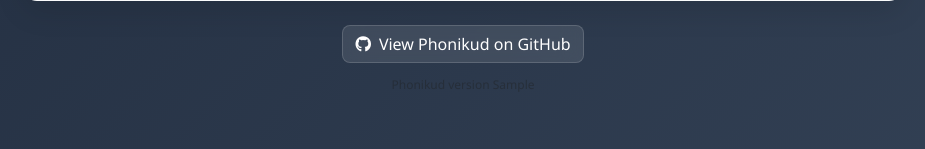
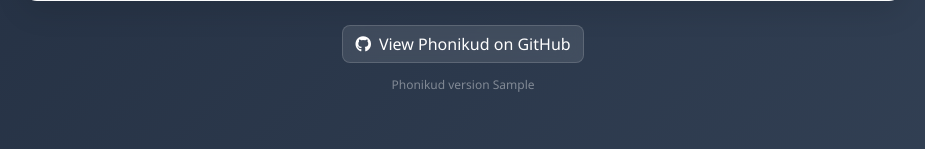
Before and after one commit to thewh1teagle/phonikud-tts, a Flask app: template examples/space_v1/templates/index.html in a window 1280 px wide. Shown: the part 651-800 px from the top of the page, without its empty margins (177-1102 px from the left). Run offline with Flask 3, Linux system fonts and the light colour scheme; the template is opened without the code that fills it: most values are stand-ins (such as "Sample title", 1, 10 or a date in 2020).

Commit message:
Update dependencies in uv.lock and enhance version display in index.html

```diff
--- a/examples/space_v1/templates/index.html
+++ b/examples/space_v1/templates/index.html
@@ -322,10 +322,11 @@
     <!-- Version Information -->
     {% if phonikud_commit %}
     <div class="container text-center mt-2">
-      <small class="text-muted" style="font-size: 0.75rem; opacity: 0.7;">
+      <small style="font-size: 0.75rem; color: white; opacity: 0.4;">
         <a href="https://huggingface.co/thewh1teagle/phonikud/commit/{{ phonikud_commit }}"
            target="_blank"
-           class="text-decoration-none text-muted">
+           class="text-decoration-none"
+           style="color: white;">
           Phonikud version {{ phonikud_commit[:8] }}
         </a>
       </small>
```
Also changed, not shown: 1 other file.
